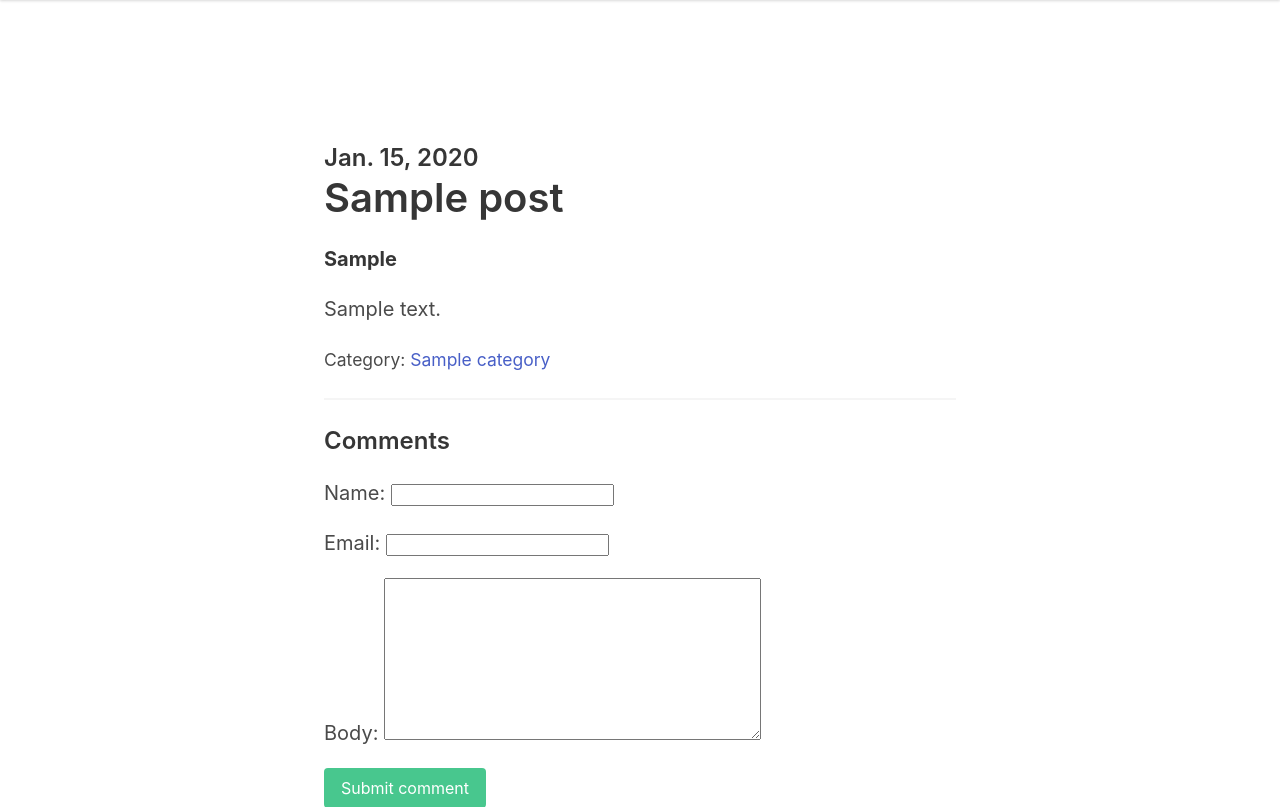
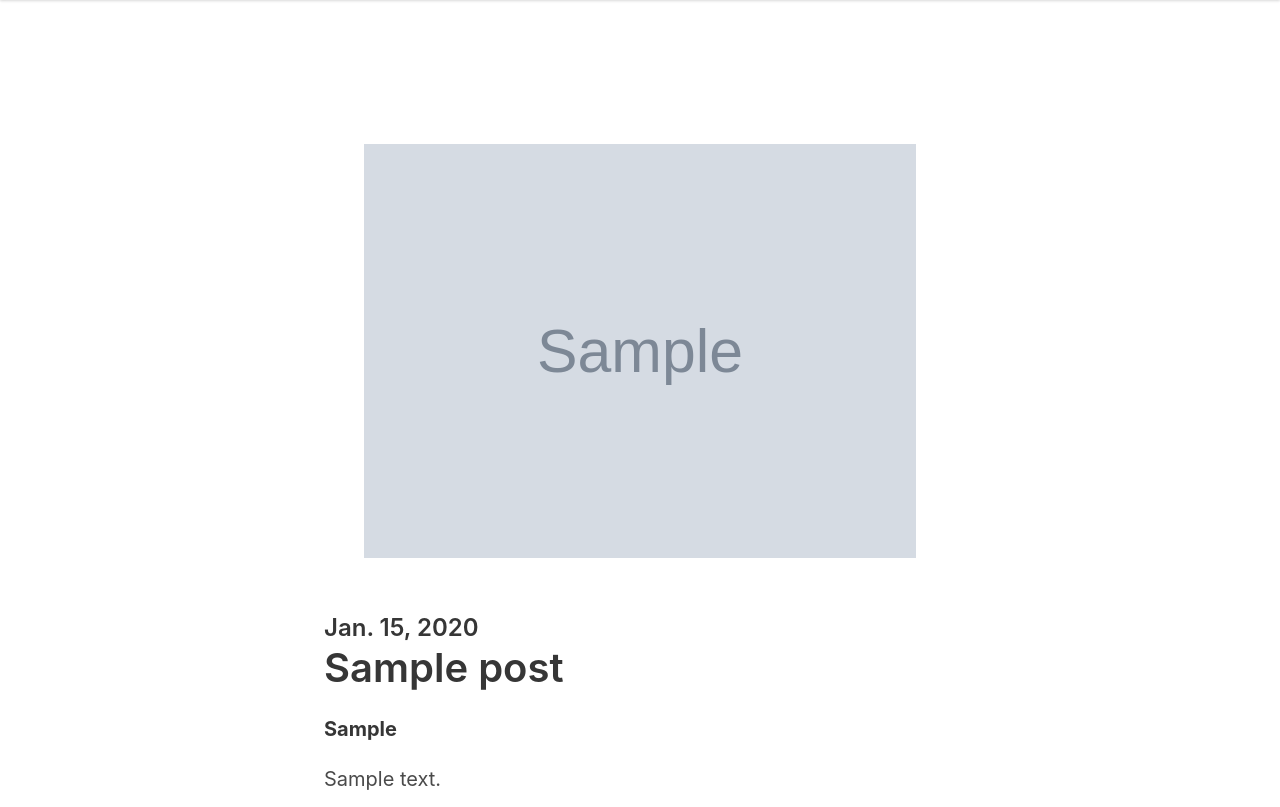
Before and after one commit to DaviesHub/BlogApp, a Django app: a page that uses blog/templates/blog/detail.html in a window 1280 px wide. Shown: the part 96-903 px from the top of the page. Run offline with Django 4.2, Linux system fonts and the light colour scheme; tables that the repository leaves empty hold one stand-in row (values such as "Sample post"); grey boxes marked "Sample" are stand-in pictures.

Commit message:
Add post images to detail page

```diff
--- a/blog/templates/blog/detail.html
+++ b/blog/templates/blog/detail.html
@@ -10,6 +10,12 @@
                 <div class="columns">
                     <div class="column is-8 is-offset-2">
                             <div class="content is-medium">
+                                {% if post.image %}
+                                    <figure class="image mb-6">
+                                        <img src="{{ post.image.url }}">
+                                    </figure>
+                                {% endif %}
+
                                 <h2 class="subtitle is-4">{{ post.pub_date|date:'M. d, Y' }}</h2>
                                 <h1 class="title">{{ post.title }}</h1>
                                 <p><strong>{{ post.intro }}</strong></p>
```
